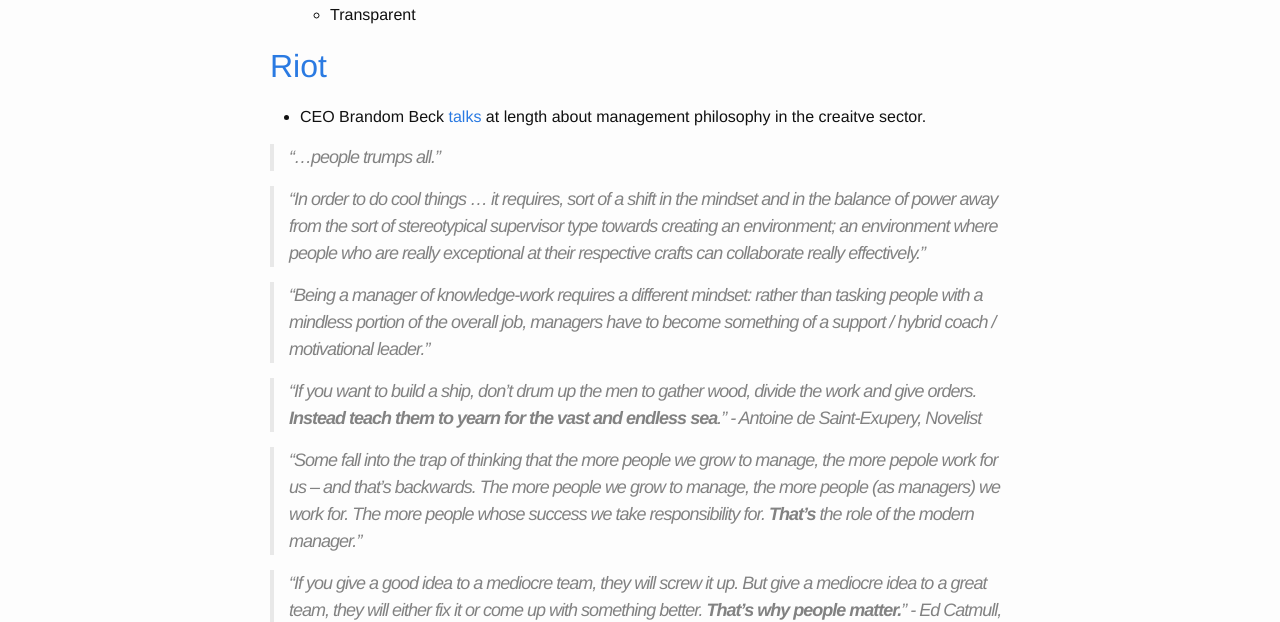
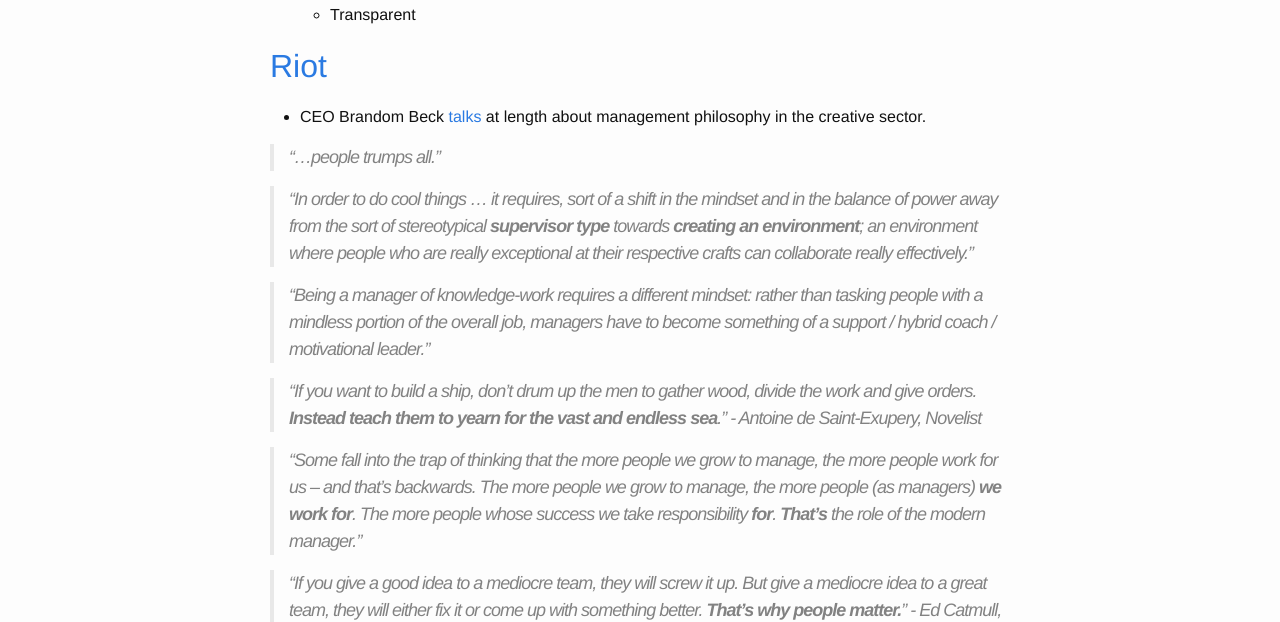
Before and after one commit to puzzfuzz/puzzfuzz.github.io, a Jekyll site: the page built from _posts/2015-02-24-management-material.md, in a window 1280 px wide. Shown: the part 956-1578 px from the top of the page. Built offline with Jekyll 4.4.1, drawn with Linux system fonts in a browser that asks for light colours.

Commit message:
emphasis, spelling

```diff
--- a/_posts/2015-02-24-management-material.md
+++ b/_posts/2015-02-24-management-material.md
@@ -31,17 +31,17 @@ All of these companies have their own spin on what it means to work there and be
   * Transparent
 
 ##[Riot][riot_corp]
-* CEO Brandom Beck [talks][riot_talk] at length about management philosophy in the creaitve sector.
+* CEO Brandom Beck [talks][riot_talk] at length about management philosophy in the creative sector.
 
 > "...people trumps all."
 
-> "In order to do cool things ... it requires, sort of a shift in the mindset and in the balance of power away from the sort of stereotypical _supervisor type_ towards _creating an environment_; an environment where people who are really exceptional at their respective crafts can collaborate really effectively."
+> "In order to do cool things ... it requires, sort of a shift in the mindset and in the balance of power away from the sort of stereotypical **supervisor type** towards **creating an environment**; an environment where people who are really exceptional at their respective crafts can collaborate really effectively."
 
 > "Being a manager of knowledge-work requires a different mindset: rather than tasking people with a mindless portion of the overall job, managers have to become something of a support / hybrid coach / motivational leader."
 
 > "If you want to build a ship, don't drum up the men to gather wood, divide the work and give orders. **Instead teach them to yearn for the vast and endless sea**." - Antoine de Saint-Exupery, Novelist
 
-> "Some fall into the trap of thinking that the more people we grow to manage, the more pepole work for us -- and that's backwards. The more people we grow to manage, the more people (as managers) _we work for_. The more people whose success we take responsibility _for_. **That's** the role of the modern manager."
+> "Some fall into the trap of thinking that the more people we grow to manage, the more people work for us -- and that's backwards. The more people we grow to manage, the more people (as managers) **we work for**. The more people whose success we take responsibility **for**. **That's** the role of the modern manager."
 
 > "If you give a good idea to a mediocre team, they will screw it up. But give a mediocre idea to a great team, they will either fix it or come up with something better. **That's why people matter.**" - Ed Catmull, President & Co-founder of Pixar
 
```
